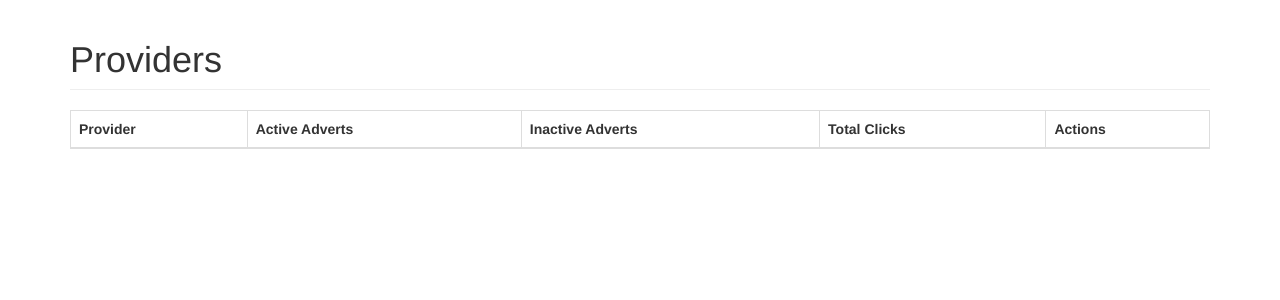
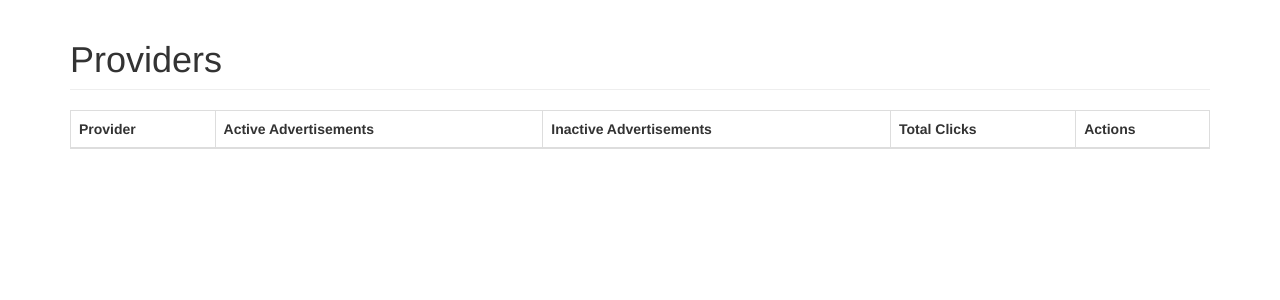
Before and after one commit to OpenAds/OpenAds, a Django app: page /data/providers/ in a window 1280 px wide. Shown: the part 72-372 px from the top of the page. Run offline with Django 3.2, Linux system fonts and the light colour scheme; the visitor is signed in with stand-in values (Sample User, id 1); data that the repository does not hold is empty; some libraries are stand-ins or nearby versions.

Commit message:
Lengthened words

```diff
--- a/advertisements/templates/advertisements/statistics/provider_list.html
+++ b/advertisements/templates/advertisements/statistics/provider_list.html
@@ -7,8 +7,8 @@
     <thead>
       <tr>
         <th>Provider</th>
-        <th>Active Adverts</th>
-        <th>Inactive Adverts</th>
+        <th>Active Advertisements</th>
+        <th>Inactive Advertisements</th>
         <th>Total Clicks</th>
         <th>Actions</th>
       </tr>
--- a/templates/base.html
+++ b/templates/base.html
@@ -22,7 +22,7 @@
         <div class="collapse navbar-collapse navbar-ex1-collapse">
           <ul class="nav navbar-nav">
             <li class="active"><a href="#">Home</a></li>
-            <li><a href="#">Providers</a></li>
+            <li><a href="{% url 'advertisements.views.providers_all' %}">Providers</a></li>
           </ul>
           <ul class="nav navbar-nav navbar-right">
             <li><a href="#">Logout</a></li>
```
